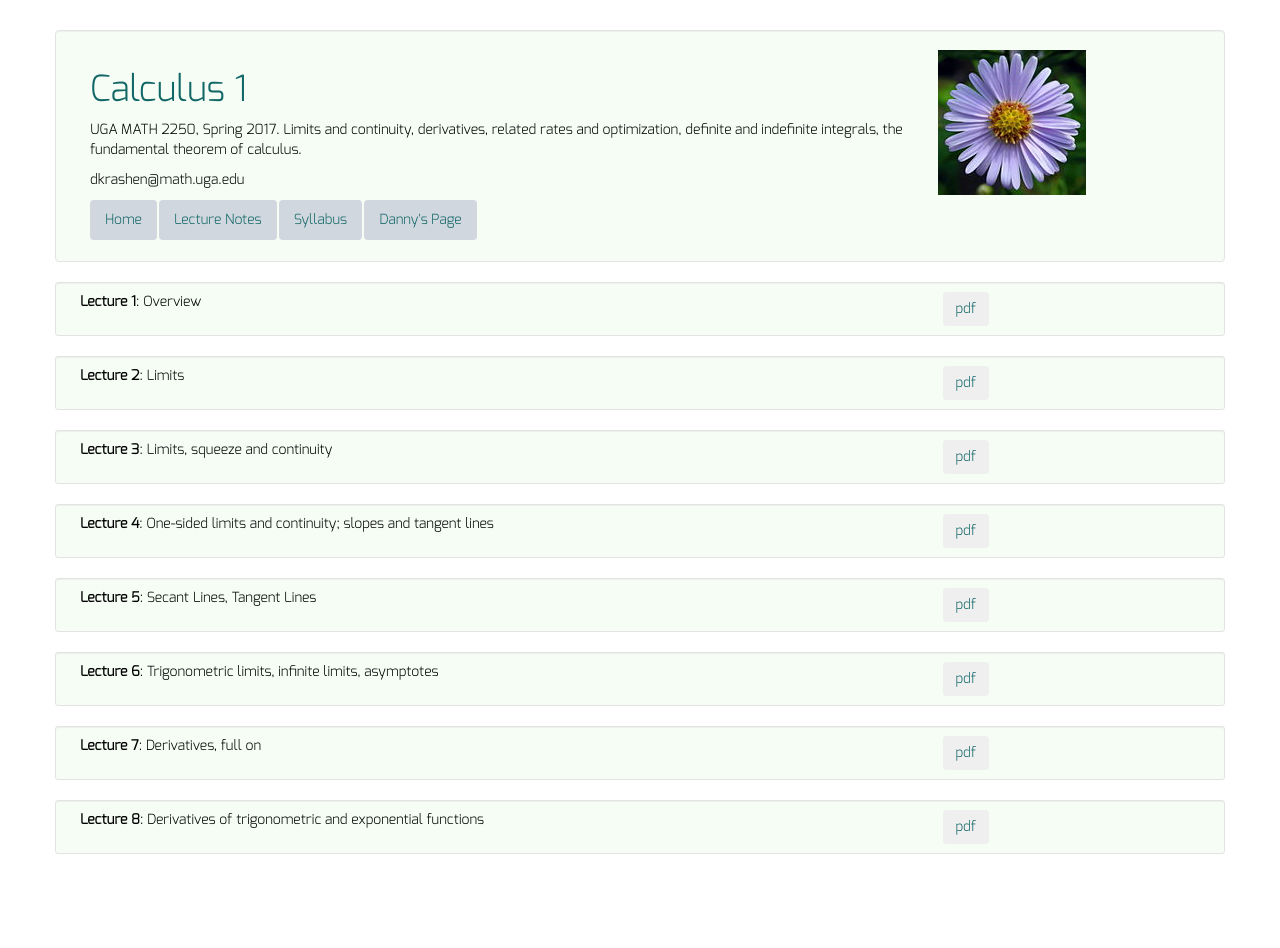
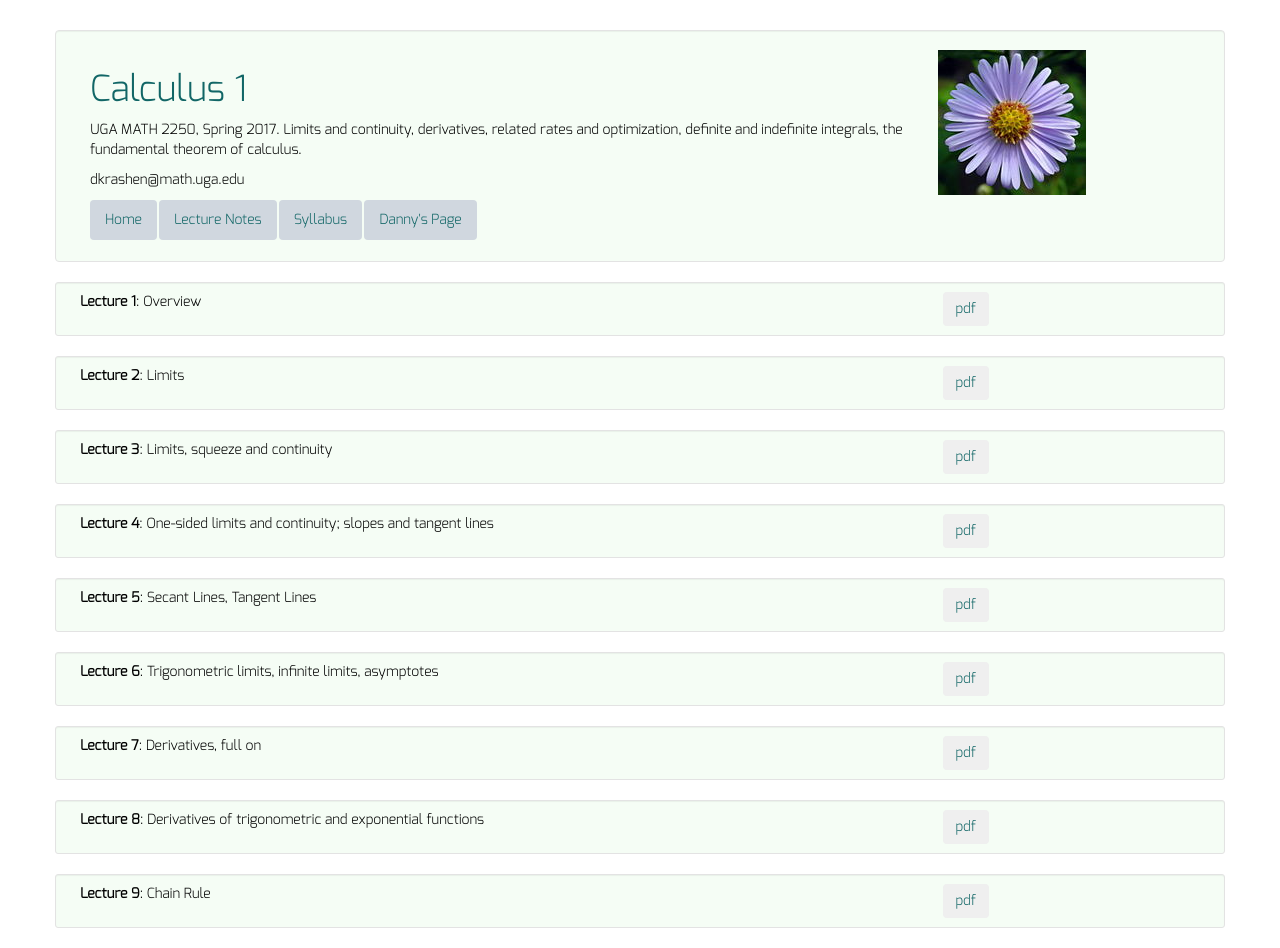
Before and after one commit to dkrashen/calc1, a Jekyll site: the page built from lectures/index.html, in a window 1280 px wide. Built offline with Jekyll 4.4.1, drawn with Linux system fonts in a browser that asks for light colours; before the commit the page ends 900 px from its top, so only the background shows below that.

Commit message:
add lecture 9

```diff
--- a/_data/lectures.yml
+++ b/_data/lectures.yml
@@ -22,3 +22,6 @@
 - title: "Lecture 8"
   filename: "lecture8.pdf"
   description: "Derivatives of trigonometric and exponential functions"
+- title: "Lecture 9"
+  filename: "lecture9.pdf"
+  description: "Chain Rule"
```
Also changed, not shown: 1 other file.
